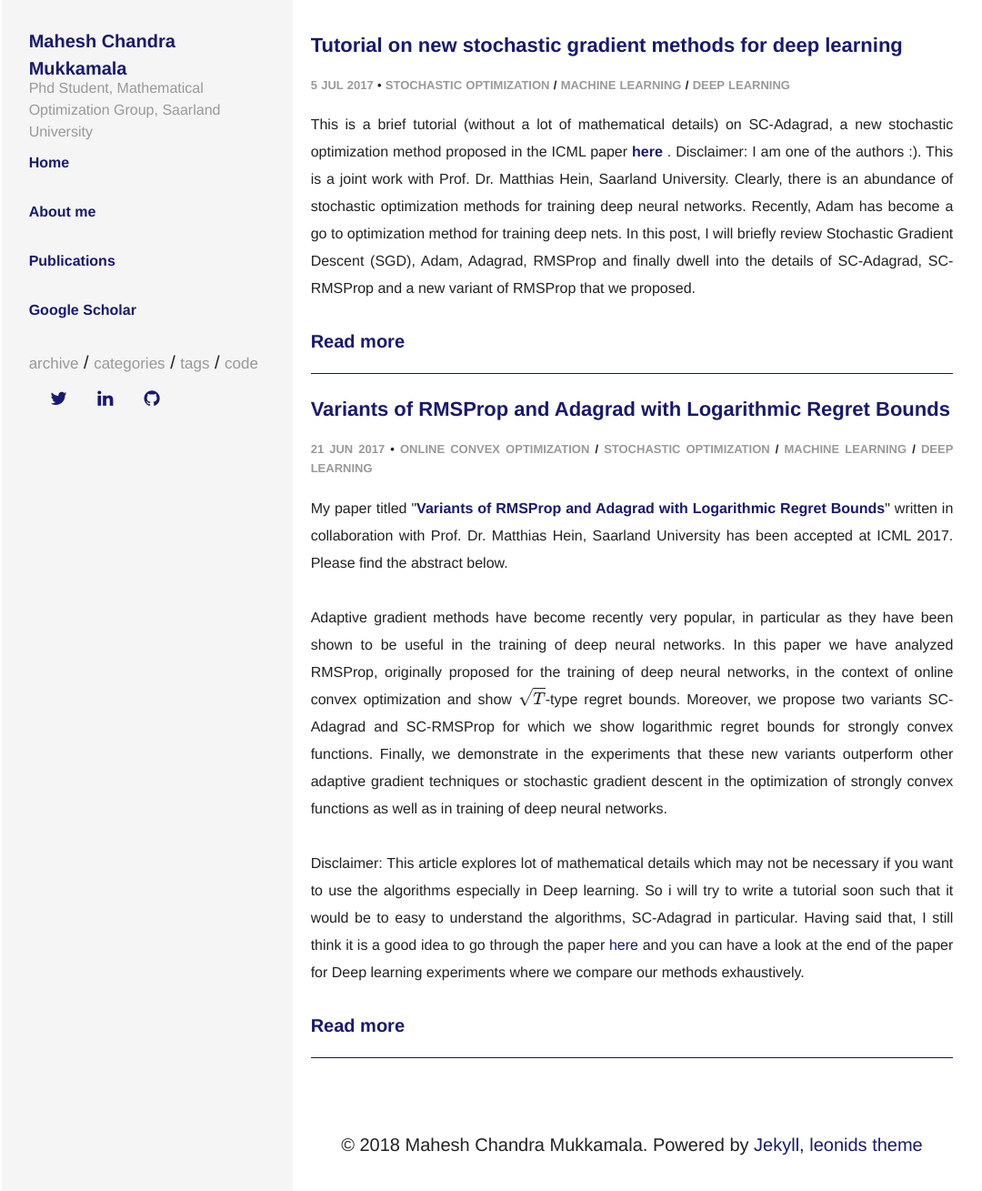
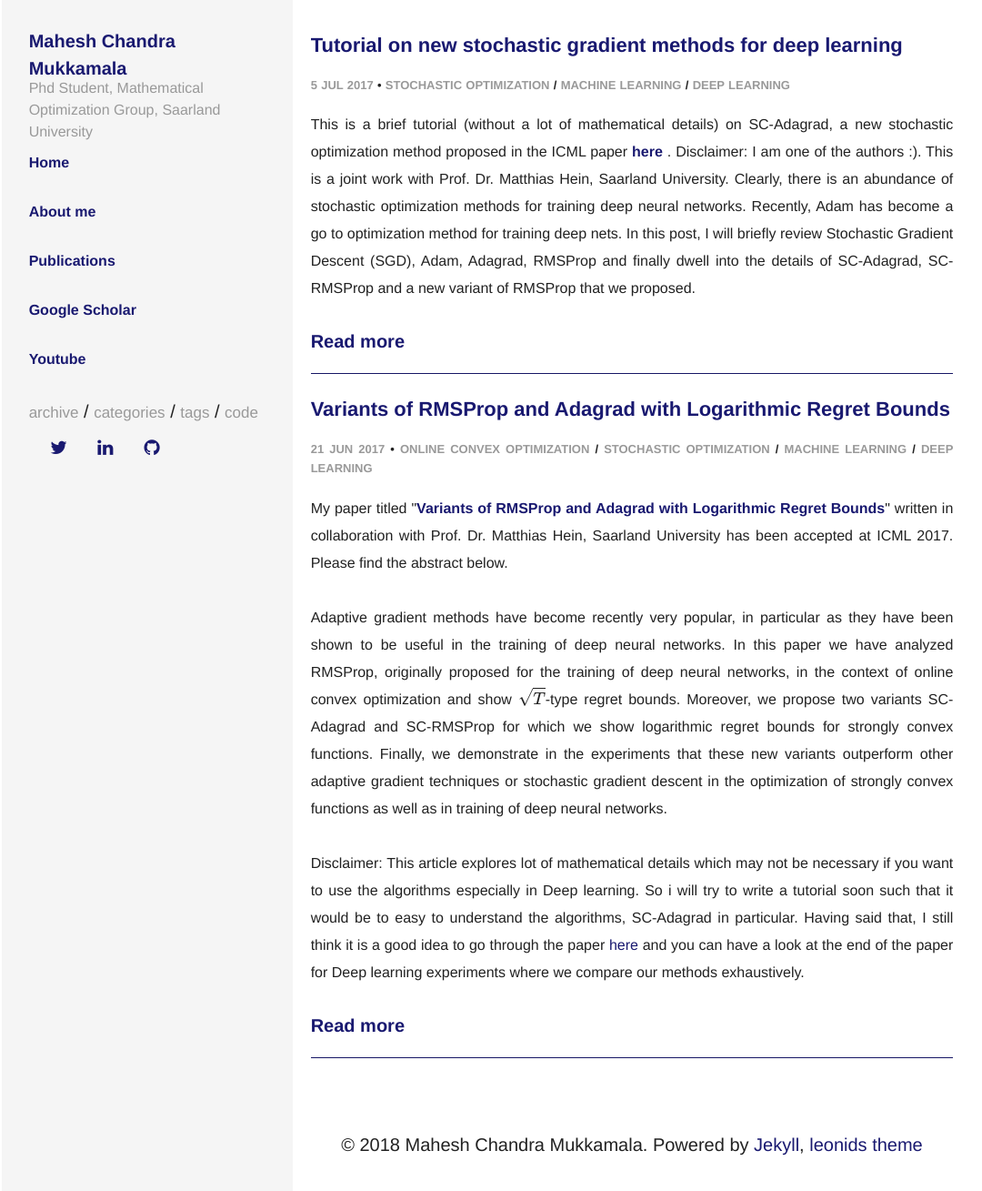
Before and after one commit to mmahesh/mmahesh.github.io, a Jekyll site: the page built from index.html, in a window 1280 px wide. Shown: the top 1309 px of the page at 91% size, without its empty margins (135-1215 px from the left). Built offline with Jekyll 4.4.1, drawn with Linux system fonts in a browser that asks for light colours; formulas are drawn with MathJax 3.

Commit message:
added youtube link

```diff
--- a/_includes/sidebar.html
+++ b/_includes/sidebar.html
@@ -20,6 +20,10 @@
     Google Scholar
   </a>
   <br>
+   <a target=”_blank”  class="author_temp" href= "https://www.youtube.com/channel/UCKo_GVkbbaHT55EwEluwNug" >
+    Youtube
+  </a>
+  <br>
 
   <nav class="nav">
     <ul class="nav-list">
```
Also changed, not shown: 1 other file.
